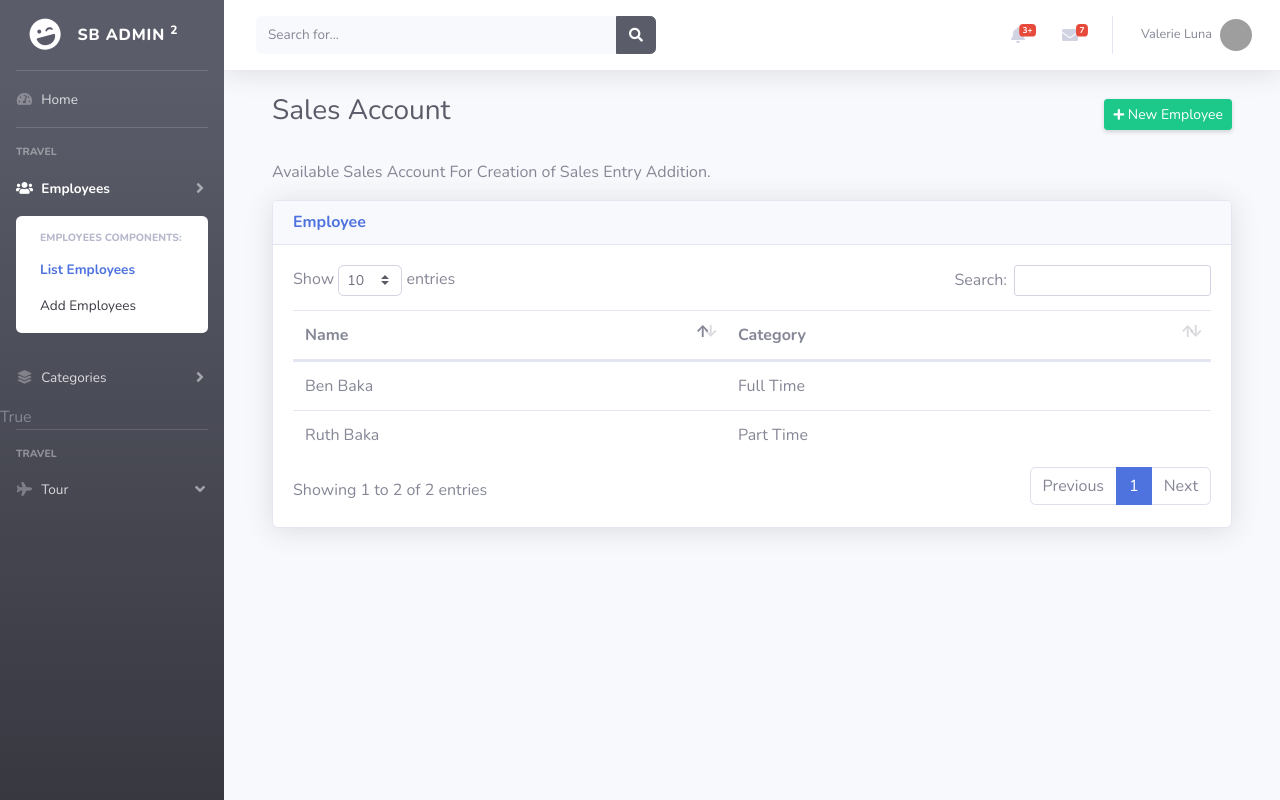
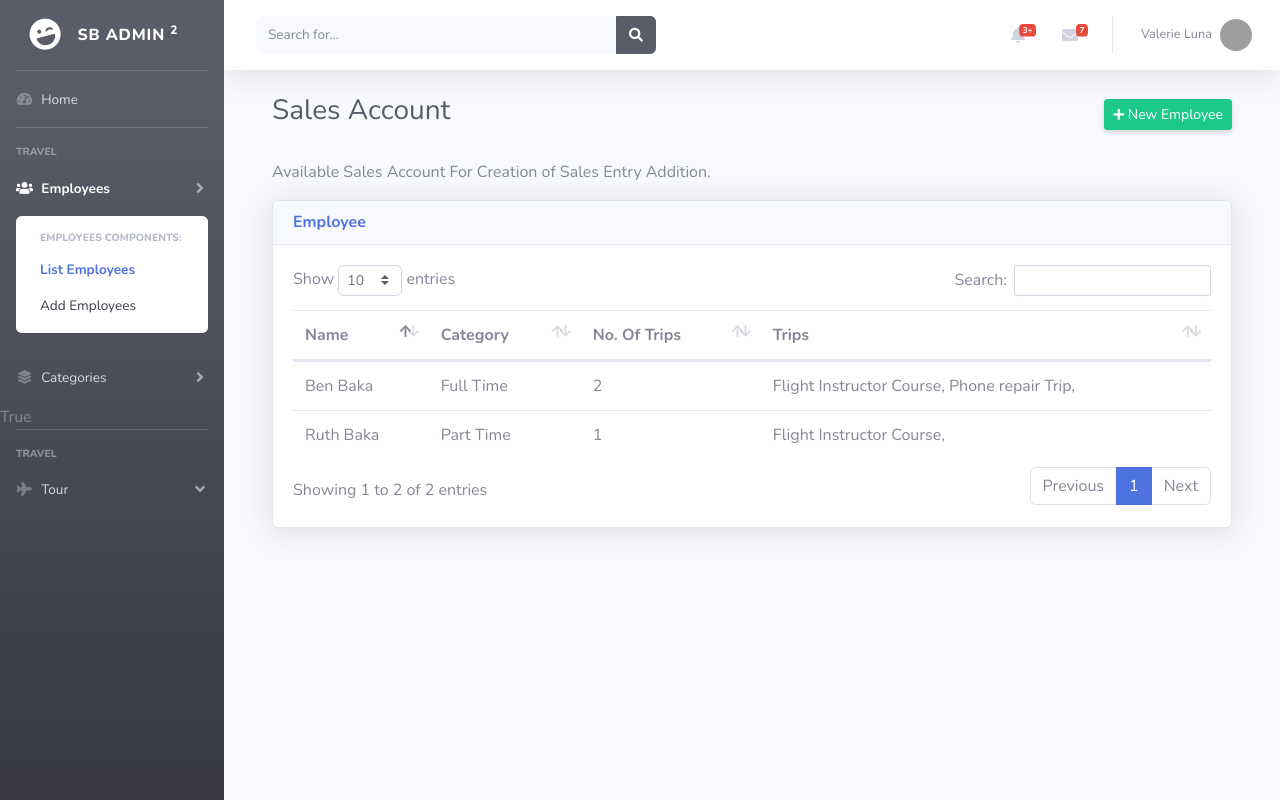
Before and after one commit to kali-physi-hacker/Ghana-Airport-, a Django app: page /tour/employee/list/ in a window 1280 px wide. Run offline with Django 3.2, Linux system fonts and the light colour scheme; data comes from the database, SQL or seed files in the repository; both versions use the stored data as it was after the commit; some libraries are stand-ins or nearby versions; grey boxes are pictures that could not be loaded.

Commit message:
Ben: show trip info on the employee side

```diff
--- a/templates/employees/list.html
+++ b/templates/employees/list.html
@@ -33,6 +33,8 @@
                     <tr>
                         <th>Name</th>
                         <th>Category</th>
+                        <th>No. Of Trips</th>
+                        <th>Trips</th>
                     </tr>
                 </thead>
 
@@ -40,6 +42,9 @@
                     <tr>
                         <td> {{ employee.name }} </td>
                         <td> {{ employee.category }} </td>
+                        <td> {{ employee.trip_set.count }}</td>
+                        <td> {% for trip in employee.trip_set.all %} {{ trip.name }}, {% endfor %} </td>
+
                     </tr>
                 {% endfor %}
             </table>
--- a/tour/views/employee.py
+++ b/tour/views/employee.py
@@ -39,6 +39,7 @@
 def edit_employee(request, pk):
     template = "employees/edit.html"
     employee = get_object_or_404(Employee, pk=pk)
+    employee.trip_set.count()
     form = EmployeeForm(request.GET or None, instance=employee)
     context = {"form": form}
     return render(request, template, context)
```
Also changed, not shown: db.sqlite3, 1 other file.
